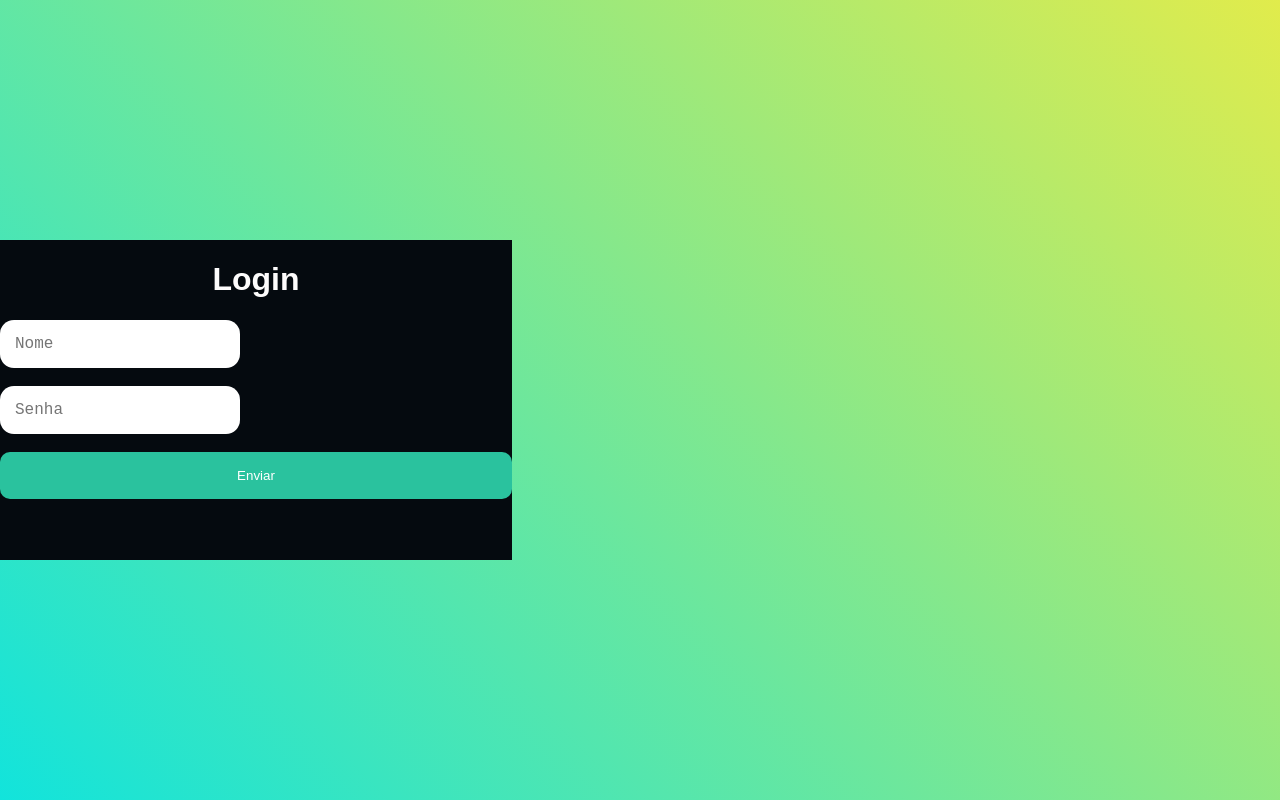
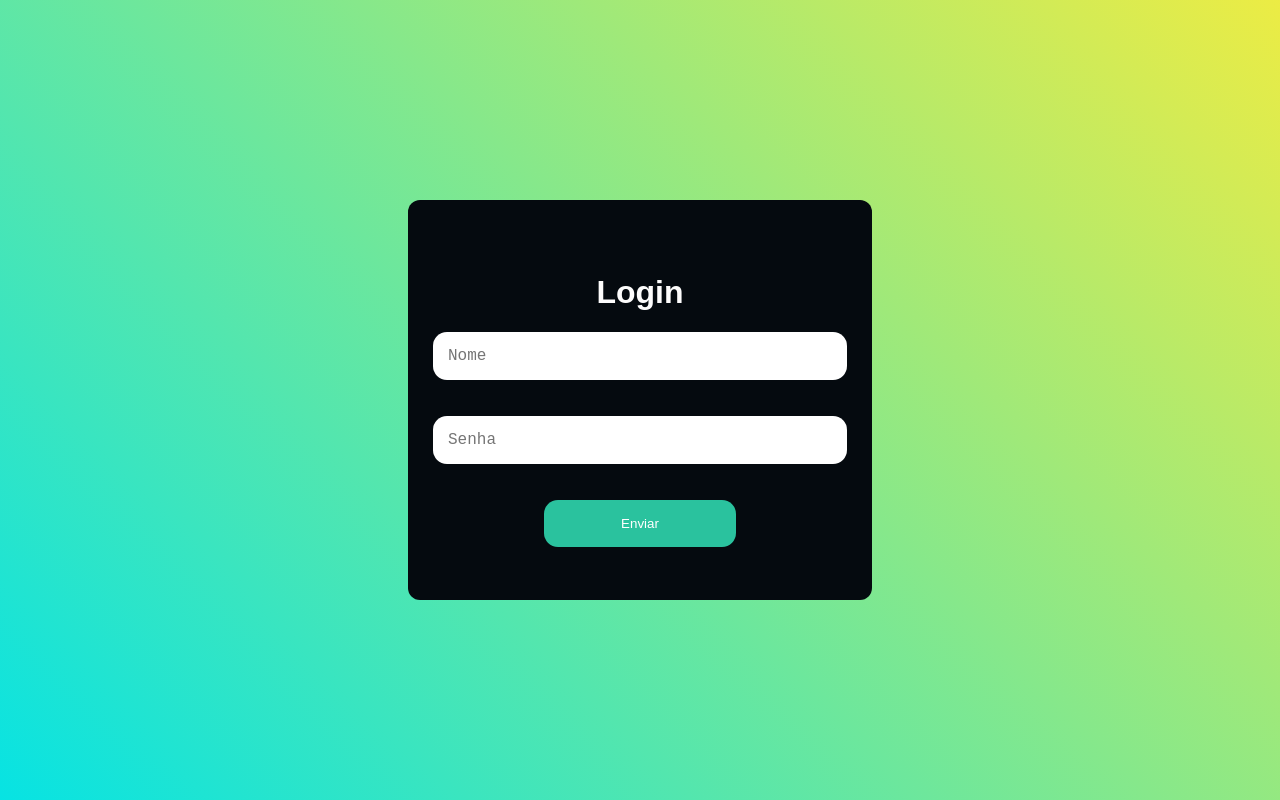
Before and after one commit to AugustoCesarPrusch/programacaoweb_ec, a website: page public/index.html in a window 1280 px wide. Drawn offline with Linux system fonts and the light colour scheme.

Commit message:
Mudança dos elementos de css na página de login

```diff
--- a/public/index.css
+++ b/public/index.css
@@ -1,50 +1,51 @@
-body{
+body {
     font-family: Arial, Helvetica, sans-serif;
     display: flex;
     justify-content: center;
     align-items: center;
-    height: 100vh;
-    /* Altura total da janela de visualização */
-    margin: 0; }
-    .dashboard { text-align: justify; max-width: 900px;
-        /* Largura máxima do contêiner */
-        font-family: Arial, sans-serif; }
-        #tarefas
-        {
-            max-width: 600px;
+    height: 100vh; /* Use a altura total da janela de visualização */
+    margin: 0;
+    flex-direction: column; /* Centraliza os elementos verticalmente */
+}
+
+.dashboard {
+    text-align: justify;
+    max-width: 900px; /* Largura máxima do contêiner */
+    font-family: Arial, sans-serif;
+}
+
+#tarefas {
+    max-width: 300px;
     margin: auto;
     padding: 20px;
-            border: 1px solid #ddd;
+    border: 1px solid #060606;
     border-radius: 5px;
-            background-color: #f9f9f9; }
-            .tarefa
-            {
+    background-color: #f9f9f9;
+}
+
+.tarefa {
     margin-bottom: 20px;
     padding: 10px;
     border-bottom: 1px solid #ccc;
 }
-            .tarefa h2 { margin: 0; font-size: 20px; } .tarefa p { margin: 5px 0;
+
+.tarefa h2 {
+    margin: 0;
+    font-size: 20px;
 }
-.login{
-    background-image:linear-gradient(45deg, rgb(7, 227, 227), rgb(236, 236, 68));
-    position: absolute;
-    top: 50%;
-    left: 50%;
-    transform:translate(-50%,-50%);
-    padding: 55px;
-    border: 20px;
-    color:rgb(253, 252, 252);
-    border-radius: 12px;
-    display: flex;
-    justify-items: center;
-    align-content: center;
-    justify-content: center;
-    flex-direction: column;
-    margin:0;
+
+.tarefa p {
+    margin: 5px 0;
+}
+
+.login {
+    background-image: linear-gradient(45deg, rgb(7, 227, 227), rgb(236, 236, 68));
+    margin: 0;
     width: 100%;
-    height: 100vh;
+    height: 100%;
 }
-input{
+
+input {
     padding: 15px;
     border: none;
     outline: none;
@@ -52,19 +53,38 @@ input{
     border-radius: 14px;
     font-family: 'Courier New', Courier, monospace;
 }
-.button-login{
+
+.button-login {
     background-color: rgb(42, 194, 158);
     border: none;
     padding: 16px;
-    width: 100%;
-    border-radius: 10px;
+    width: 50%;
+    border-radius: 14px;
     color: white;
 }
-.container-login{
+
+.container-login {
     background: rgba(5, 10, 15, 70);
-    width: 40%;
+    position: absolute;
+    top: 50%;
+    left: 50%;
+    transform: translate(-50%, -50%);
+    padding: 40px;
+    border: 20px;
+    color: rgb(253, 252, 252);
+    border-radius: 12px;
+    display: flex;
+    align-items: center;
+    justify-content: center;
+    flex-direction: column;
+    width: 30%;
     height: 40%;
 }
-h1{
+
+.container-login input{
+    width: 100%;
+}
+
+h1 {
     text-align: center;
 }
--- a/public/index.html
+++ b/public/index.html
@@ -1,19 +1,19 @@
+<!DOCTYPE html>
 <html lang="pt-br">
 <head>
     <meta charset="UTF-8">
     <meta name="viewport" content="width=device-width, initial-scale=1.0">
     <title>Programação de WEB</title>
-        <!--Dentro do Style é as comfigurações do meu CSS-->
+    <!-- Referência para o arquivo CSS -->
     <link rel="stylesheet" href="index.css">
 </head>
 <body>
     <div class="login">
         <div class="container-login">
-                <div class="" id=""></div>
-                <h1> Login </h1>
+            <h1>Login</h1>
             <input id="usuario" type="text" placeholder="Nome">
             <br><br>
-                <input id="senha" type="passsword" placeholder="Senha">
+            <input id="senha" type="password" placeholder="Senha">
             <br><br>
             <button id="button-login" class="button-login">Enviar</button>
         </div>
```
Lines whose indentation alone changed are shown as unchanged.
